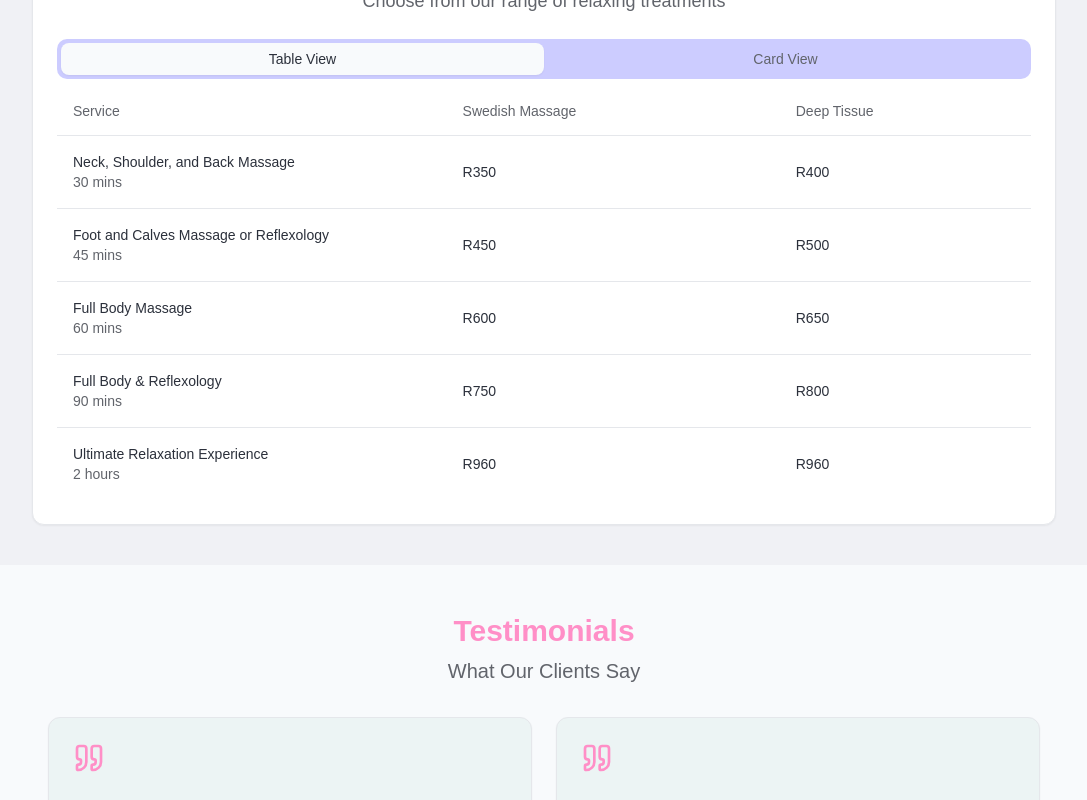
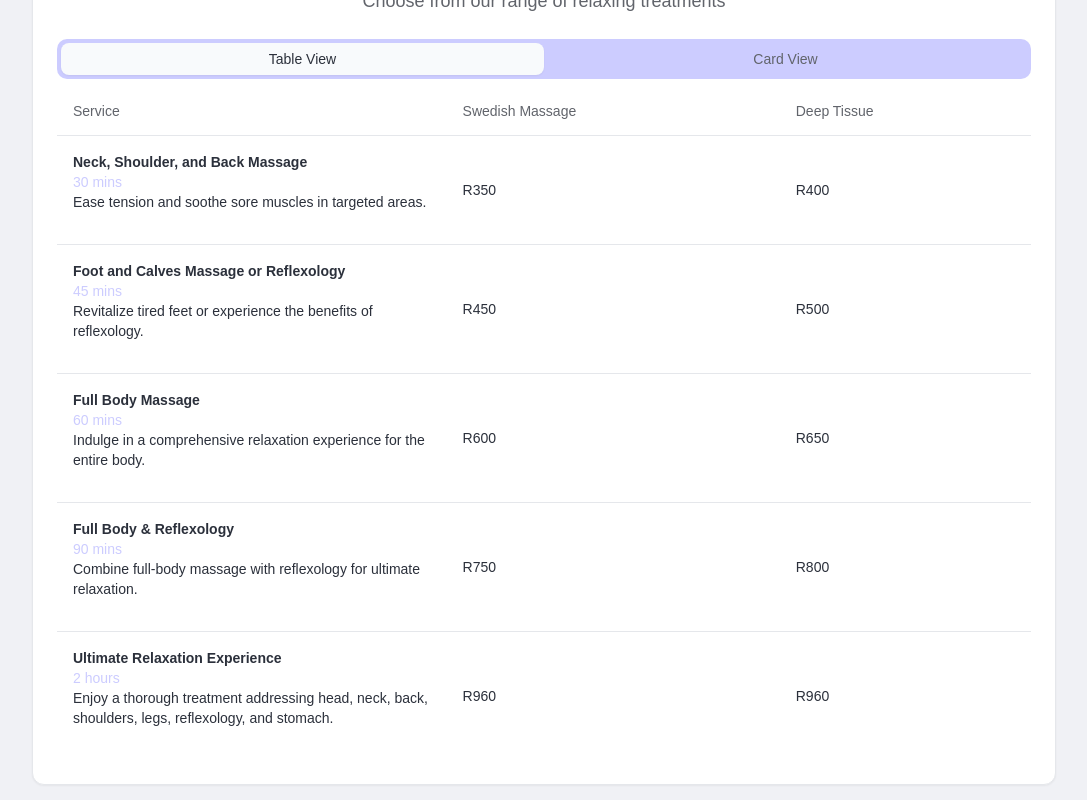
Before and after one commit to jchademwiri/beccas-mobile-spa-official-website, a Next.js app: page / in a window 1280 px wide. Shown: the part 920-1720 px from the top of the page, without its empty margins (96-1183 px from the left). Built offline with nearby package versions, Linux system fonts and the light colour scheme.

Commit message:
Update: Sevices Section

```diff
--- a/src/components/massage-services.tsx
+++ b/src/components/massage-services.tsx
@@ -90,9 +90,12 @@ export function MassageServices() {
                   {services.map((service, index) => (
                     <TableRow key={index}>
                       <TableCell className='font-medium'>
-                        {service.name}
-                        <p className='text-sm text-muted-foreground'>
+                        <span className='font-semibold'>{service.name}</span>
+                        <p className='text-sm text-accent'>
                           {service.duration}
+                        </p>
+                        <p className='mb-4 text-secondary-foreground'>
+                          {service.description}
                         </p>
                       </TableCell>
                       <TableCell>{service.swedish}</TableCell>
@@ -107,7 +110,7 @@ export function MassageServices() {
                 {services.map((service, index) => (
                   <Card key={index} className=''>
                     <CardHeader>
-                      <CardTitle className='text-lg text-primary'>
+                      <CardTitle className='font-semibold'>
                         {service.name}
                       </CardTitle>
                       <CardDescription>{service.duration}</CardDescription>
```
